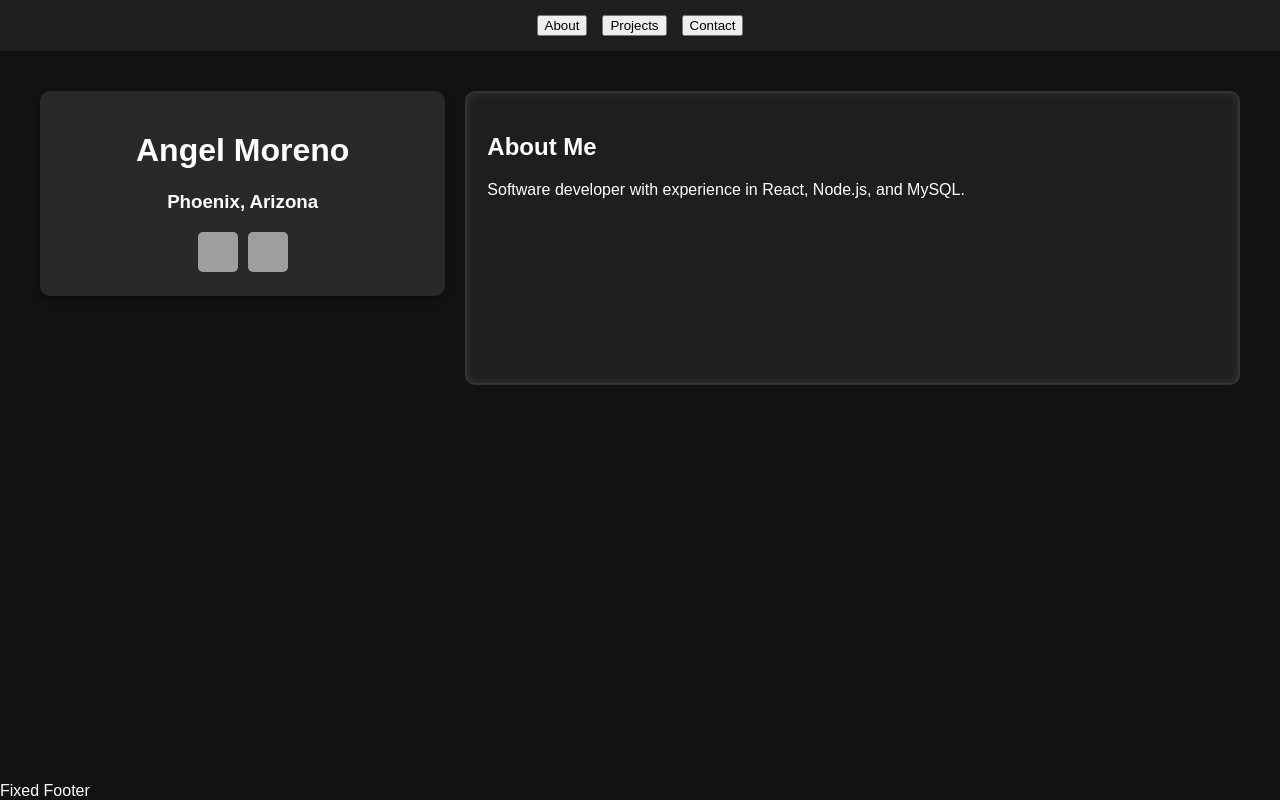
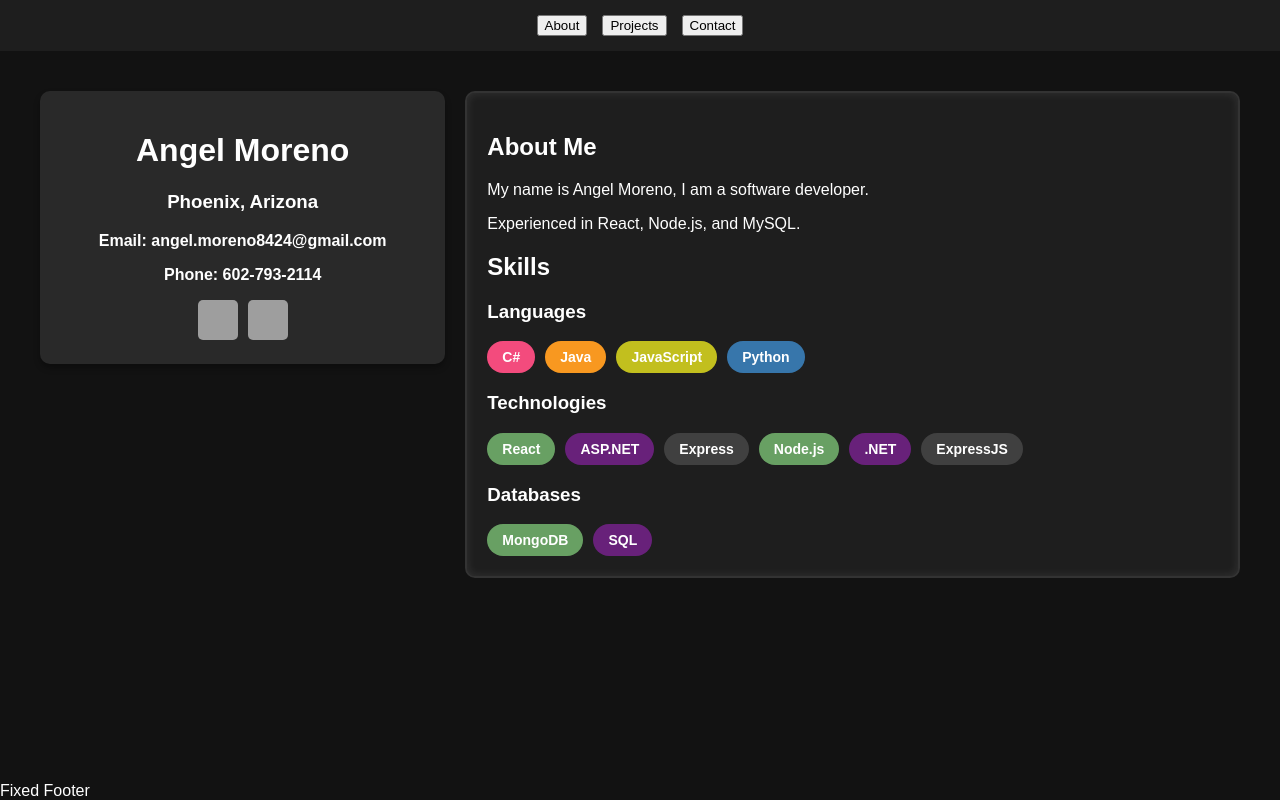
Before and after one commit to AngelMoreno24/Personal-Website, a React (Create React App) app in the folder personal-website/: page / in a window 1280 px wide. Built offline with nearby package versions, Linux system fonts and the light colour scheme; grey boxes are pictures that could not be loaded.

Commit message:
improved skill section

```diff
--- a/personal-website/src/App.css
+++ b/personal-website/src/App.css
@@ -102,3 +102,23 @@ body, html {
     width: 90%;
   }
 }
+
+
+
+/* Skill Bubbles */
+.skill-bubbles {
+  display: flex;
+  flex-wrap: wrap;
+  gap: 10px;
+  margin-top: 10px;
+}
+
+.skill-bubble {
+  padding: 8px 15px;
+  border-radius: 20px;
+  color: #fff;
+  font-weight: bold;
+  text-align: center;
+  display: inline-block;
+  font-size: 14px;
+}
--- a/personal-website/src/App.js
+++ b/personal-website/src/App.js
@@ -4,6 +4,28 @@ import Button from "react-bootstrap/Button";
 
 function App() {
   const [activeSection, setActiveSection] = useState("About");
+
+  // Define skills with colors
+  const skills = {
+    Languages: [
+      { name: "C#", color: "#f34b7d" },
+      { name: "Java", color: "#f89820" },
+      { name: "JavaScript", color: "#c2bf1e" },
+      { name: "Python", color: "#3776ab" },
+    ],
+    Technologies: [
+      { name: "React", color: "#68a063" },
+      { name: "ASP.NET", color: "#68217a" },
+      { name: "Express", color: "#404040" },
+      { name: "Node.js", color: "#68a063" },
+      { name: ".NET", color: "#68217a" },
+      { name: "ExpressJS", color: "#404040" },
+    ],
+    Databases: [
+      { name: "MongoDB", color: "#68a063" },
+      { name: "SQL", color: "#68217a" },
+    ],
+  };
 
   return (
     <div className="container">
@@ -26,13 +48,15 @@ function App() {
           <h1>Angel Moreno</h1>
           <h3>Phoenix, Arizona</h3>
 
+          <p>Email: angel.moreno8424@gmail.com</p>
+          <p>Phone: 602-793-2114</p>
+
           <div className="social-buttons">
             <a
               href="https://github.com/AngelMoreno24"
               target="_blank"
               rel="noopener noreferrer"
-              className="social-btn"
-            >
+              className="social-btn">
               <img
                 src="https://github.githubassets.com/images/modules/logos_page/GitHub-Mark.png"
                 alt="GitHub"
@@ -44,8 +68,7 @@ function App() {
               href="https://www.linkedin.com/in/angel-moreno-1568b5327/"
               target="_blank"
               rel="noopener noreferrer"
-              className="social-btn"
-            >
+              className="social-btn">
               <img
                 src="https://upload.wikimedia.org/wikipedia/commons/c/ca/LinkedIn_logo_initials.png"
                 alt="LinkedIn"
@@ -59,9 +82,29 @@ function App() {
           {activeSection === "About" && (
             <div>
               <h2>About Me</h2>
-              <p>Software developer with experience in React, Node.js, and MySQL.</p>
+              <p>My name is Angel Moreno, I am a software developer.</p>
+              <p>Experienced in React, Node.js, and MySQL.</p>
+
+              <h2>Skills</h2>
+              {Object.keys(skills).map((category) => (
+                <div key={category}>
+                  <h3>{category}</h3>
+                  <div className="skill-bubbles">
+                    {skills[category].map((skill) => (
+                      <span
+                        key={skill.name}
+                        className="skill-bubble"
+                        style={{ backgroundColor: skill.color }}
+                      >
+                        {skill.name}
+                      </span>
+                    ))}
+                  </div>
+                </div>
+              ))}
             </div>
           )}
+
           {activeSection === "Projects" && (
             <div>
               <h2>Projects</h2>
@@ -72,10 +115,12 @@ function App() {
               </ul>
             </div>
           )}
+
           {activeSection === "Contact" && (
             <div>
               <h2>Contact</h2>
-              <p>Email: angel.moreno@example.com</p>
+              <p>Email: angel.moreno8424@gmail.com</p>
+              <p>Phone: 602-793-2114</p>
             </div>
           )}
         </div>
```
